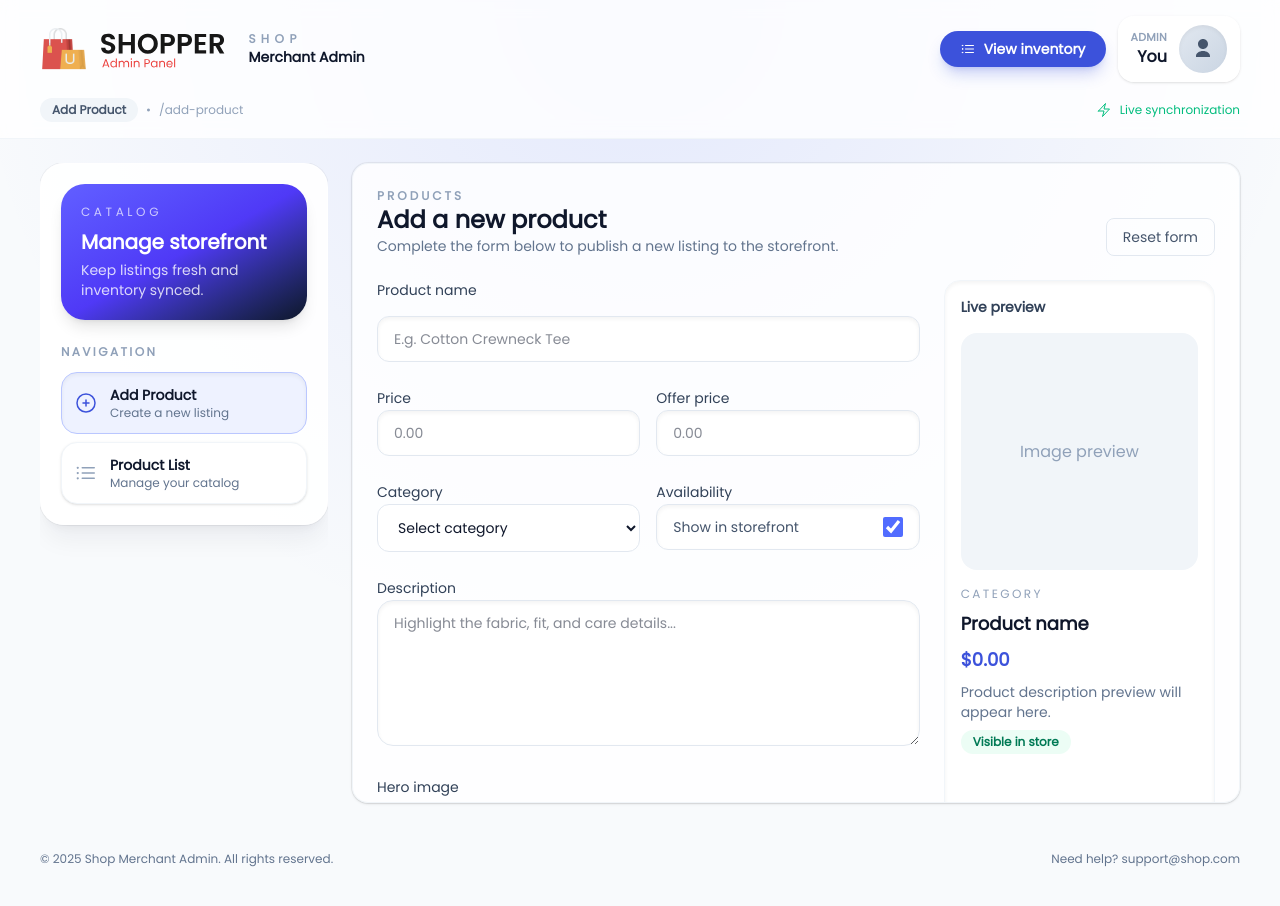
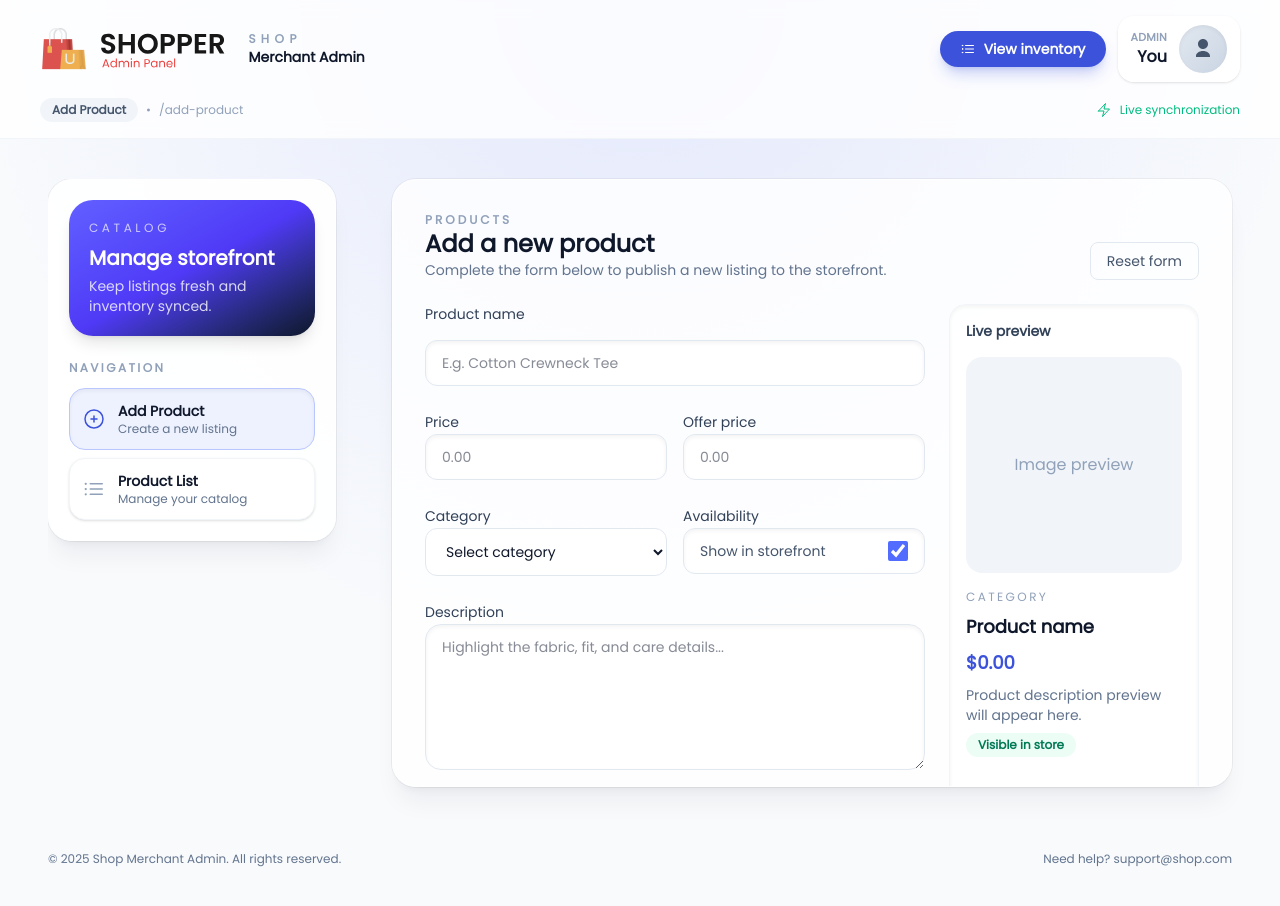
Before and after one commit to ArnaldoGonzalez81318/React-E-Commerce, a React (Vite) app in the folder admin/: page /add-product in a window 1280 px wide. Shown: the top 906 px of the page. Built offline with nearby package versions, Linux system fonts and the light colour scheme.

Commit message:
Update Admin.jsx

```diff
--- a/admin/src/Pages/Admin/Admin.jsx
+++ b/admin/src/Pages/Admin/Admin.jsx
@@ -3,16 +3,17 @@ import Sidebar from '../../Components/Sidebar/Sidebar'
 
 const Admin = () => {
   return (
-    <section className="pb-12">
-      <div className="mx-auto flex w-full max-w-[90rem] flex-col gap-6 px-4 py-6 lg:h-[calc(100vh-7rem)] lg:flex-row lg:overflow-hidden lg:px-10">
-        <div className="w-full md:w-72 lg:h-full lg:overflow-y-auto">
+    <section className="relative pb-12">
+      <div className="pointer-events-none absolute inset-x-0 top-0 -z-10 mx-auto h-40 max-w-5xl rounded-full bg-gradient-to-b from-brand-100/70 to-transparent blur-3xl" aria-hidden />
+      <div className="mx-auto flex w-full max-w-[90rem] flex-col gap-6 px-4 py-6 lg:h-[calc(100vh-7rem)] lg:flex-row lg:overflow-hidden lg:px-12 lg:py-10">
+        <div className="w-full md:w-72 lg:w-80 lg:flex-none lg:h-full lg:overflow-y-auto lg:pr-1">
           <Sidebar />
         </div>
-        <main className="flex-1 rounded-2xl border border-slate-100 bg-white/80 p-4 shadow-sm ring-1 ring-black/5 lg:h-full lg:overflow-y-auto lg:p-6">
+        <main className="flex-1 min-w-0 rounded-3xl border border-white/60 bg-white/80 p-4 shadow-xl shadow-slate-900/5 ring-1 ring-black/5 lg:h-full lg:overflow-y-auto lg:p-8">
           <Outlet />
         </main>
       </div>
-      <footer className="mx-auto mt-6 w-full max-w-[90rem] px-4 text-xs text-slate-500 lg:flex lg:items-center lg:justify-between lg:px-10">
+      <footer className="mx-auto mt-6 w-full max-w-[90rem] px-4 text-xs text-slate-500 lg:flex lg:items-center lg:justify-between lg:px-12">
         <p>© {new Date().getFullYear()} Shop Merchant Admin. All rights reserved.</p>
         <p className="mt-2 lg:mt-0">Need help? support@shop.com</p>
       </footer>
```
